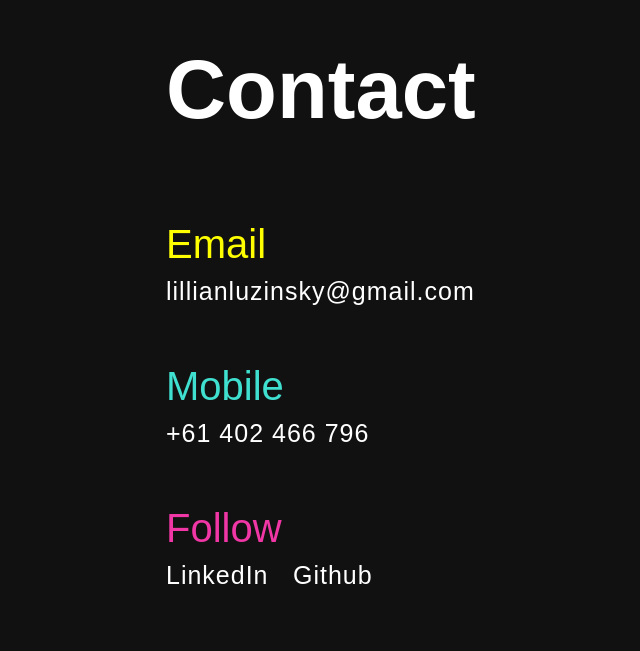
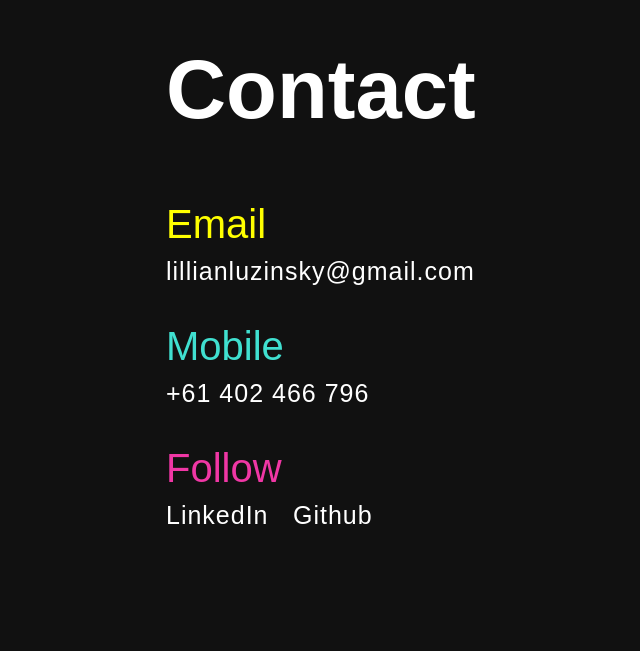
Before and after one commit to LillianLuzinsky/my-site, a plain HTML site: page index.html in a window 1280 px wide. Shown: the part 4465-5116 px from the top of the page, without its empty margins (34-674 px from the left). Drawn offline with nearby package versions, Linux system fonts and the light colour scheme; a web font is replaced by a local one.

Commit message:
fixing contact layout

```diff
--- a/contact.css
+++ b/contact.css
@@ -61,6 +61,10 @@ follow
 
   #contact{
     height: 640px;
+  }
+
+  .contact-section{
+    height: 50vh;
   }
 
   #contact .title{
```
